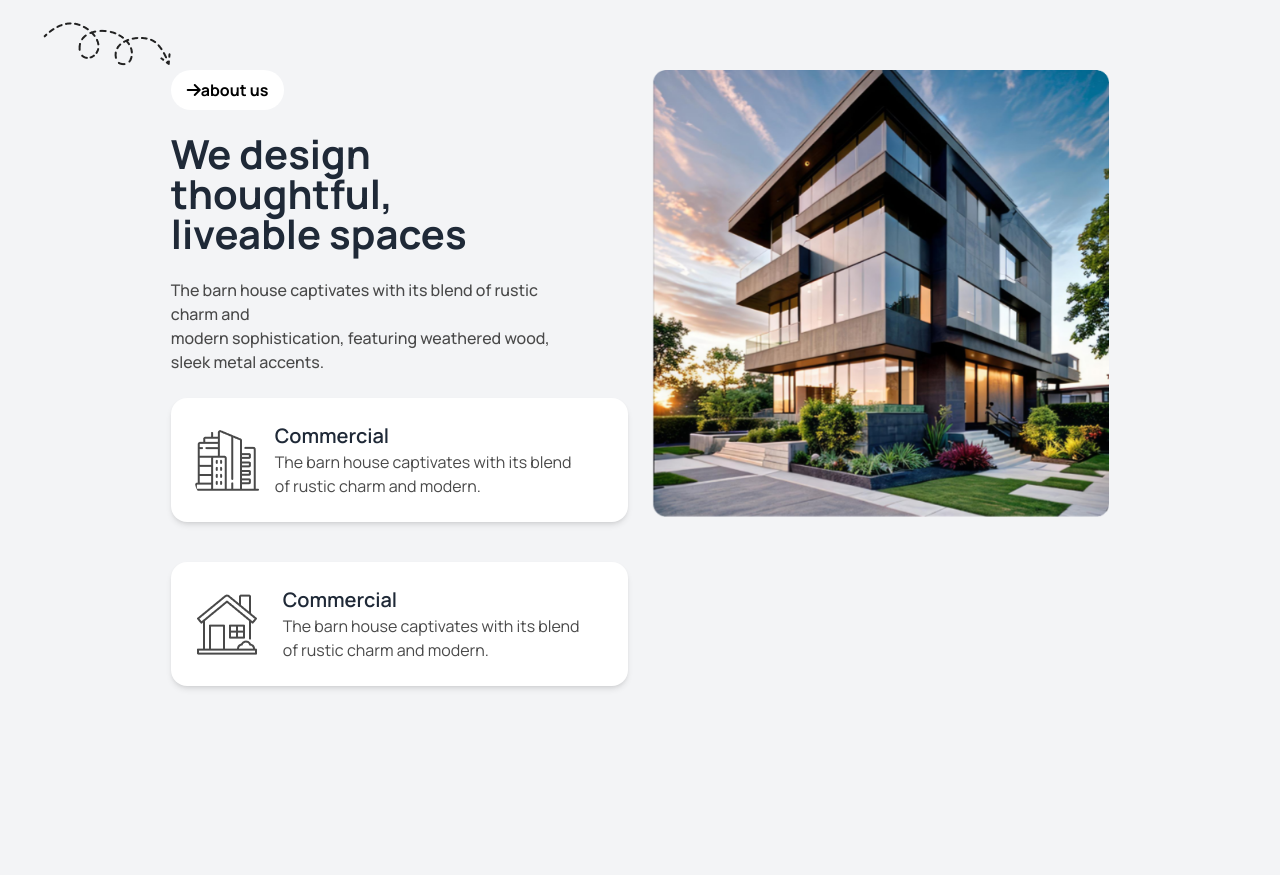
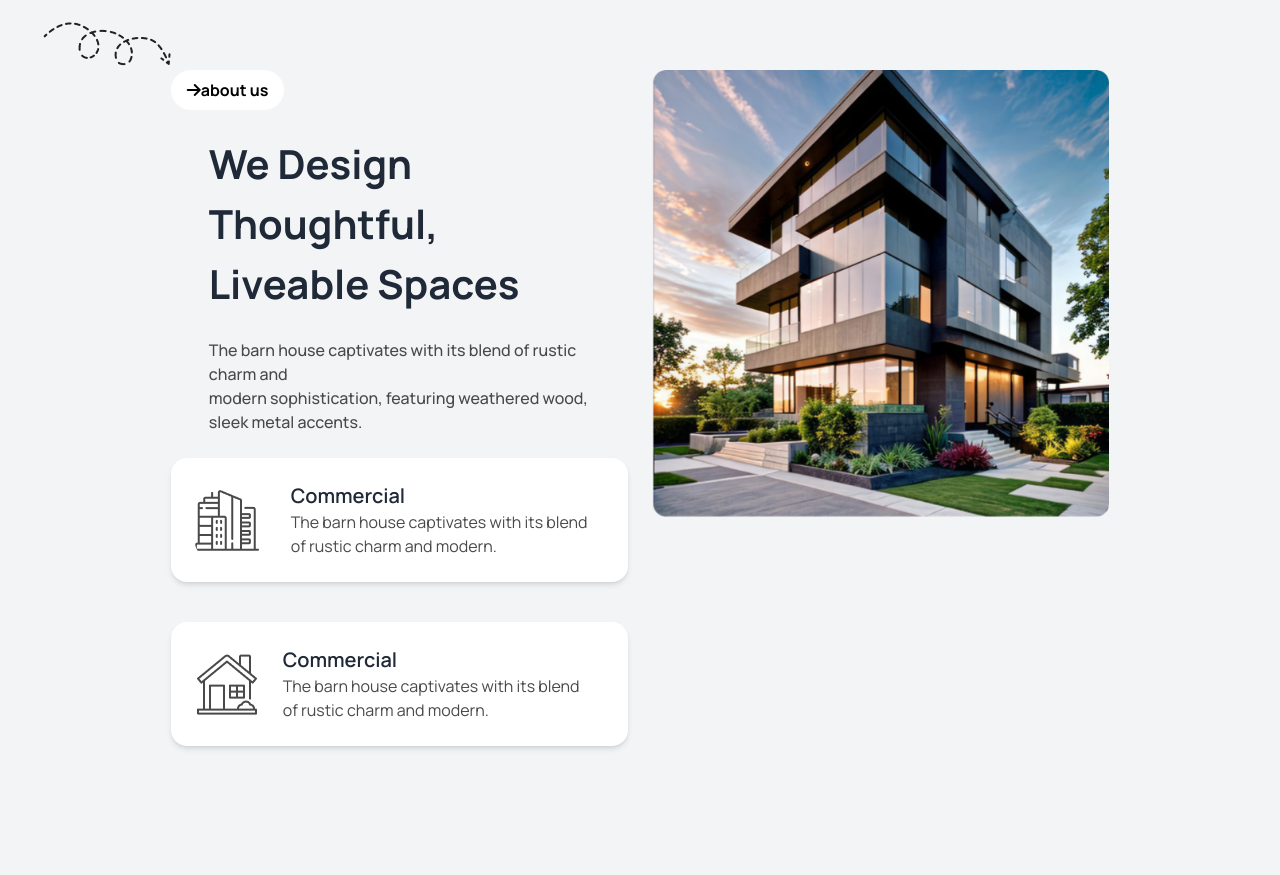
Before and after one commit to TazwoarCommits/3rdAssignment-mile3, a plain HTML site: page index.html in a window 1280 px wide. Shown: the part 900-1775 px from the top of the page. Drawn offline with nearby package versions, Linux system fonts and the light colour scheme.

Commit message:
Fixed Margin in about us  section

```diff
--- a/index.html
+++ b/index.html
@@ -116,7 +116,7 @@
     <section class="mt-10 lg:mt-28 bg-gray-100">
 
        <!-- About Us section -->
-       <section class=" relative py-8 lg:py-24 lg:px-16 w-5/6 mx-auto grid grid-cols-1 gap-6 md:grid-cols-2">
+       <section class="relative py-8 lg:py-24 lg:px-16 w-5/6 mx-auto grid grid-cols-1 gap-6 md:grid-cols-2">
         <!-- row-left -->
           <div class="">
               <img class="hidden lg:block absolute top-12 -left-16 rotate-30" src="./assets/Vector.png" alt="">
@@ -124,8 +124,8 @@
                   <button class="bg-white py-2 px-4 text-black border-0 rounded-full"><i class="fa-solid fa-arrow-right"></i>about us</button>
                 </div>
                 <!-- Section title -->
-                <div class="w-5/6 mb-6">
-                    <h1 class=" mb-6 text-2xl lg:text-[40px] leading-none font-bold text-center lg:text-left ">We design thoughtful,<br>liveable spaces</h1>
+                <div class="w-5/6 mx-auto mb-6">
+                    <h1 class=" mb-6 text-2xl lg:text-[40px] leading-normal font-bold text-center capitalize lg:text-left ">We design thoughtful,<br>liveable spaces</h1>
                     <p class="text-sm lg:text-base subtitle font-medium">The barn house captivates with its blend of rustic charm and <br>
                       modern sophistication, featuring weathered wood, sleek metal accents.</p>
                 </div>
@@ -138,7 +138,7 @@
                         src="./assets/commercial.png"
                         alt="Commercial" />
                     </figure>
-                    <div class="Commercial">
+                    <div class="Commercial ml-4">
                       <h2 class="card-title">Commercial</h2>
                       <p class="subtitle">The barn house captivates with its blend <br> of rustic charm and modern.</p>
                     </div>
@@ -485,7 +485,7 @@
 
     <!-- Discussion section -->
 
-    <section style="background-image: url(./assets/bg.jpg); background-repeat: no-repeat; background-size: cover;"  class= "py-24">
+    <section class= "bg-[url('./assets/bg.jpg')] bg-no-repeat bg-cover py-24">
 
       <!-- Text-Parts -->
 
```
